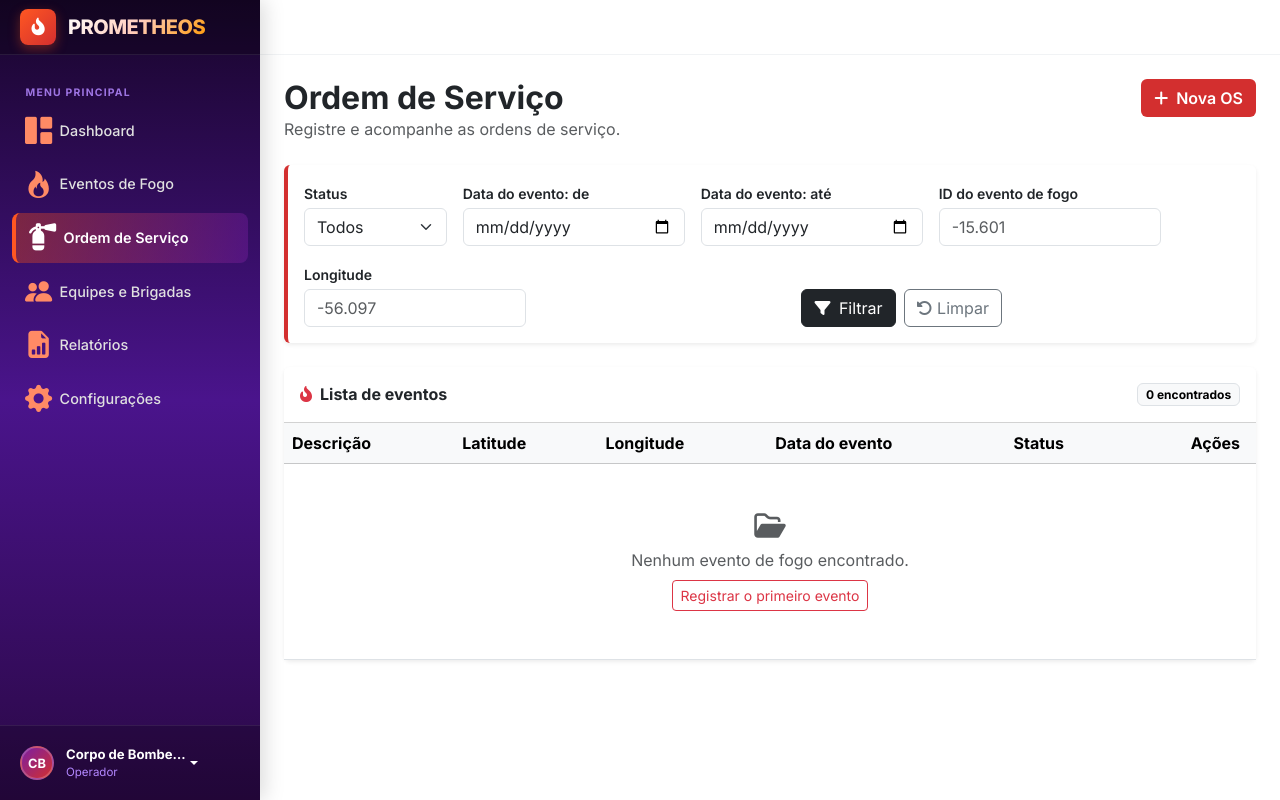
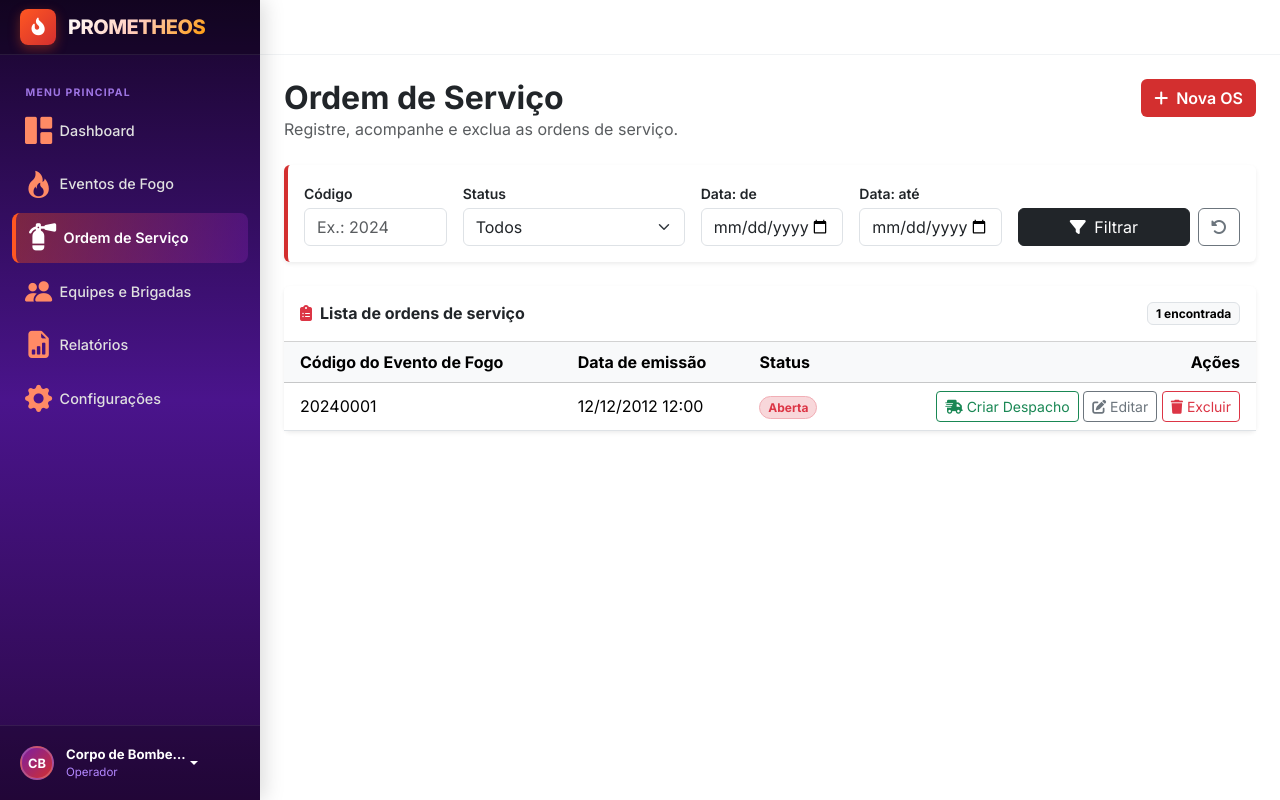
Before and after one commit to JuanPFRocha/Prometheos, a Django app: page /ordemServico/ in a window 1280 px wide. Run offline with Django 5.2, Linux system fonts and the light colour scheme; data comes from the database, SQL or seed files in the repository; both versions use the stored data as it was after the commit.

Commit message:
Adiciona quase completamente as OS, e termina os eventos de fogo

```diff
--- a/evento_fogo/models.py
+++ b/evento_fogo/models.py
@@ -25,7 +25,7 @@ class EventoFogo(models.Model):
 class OrdemServico(models.Model):
     id = models.IntegerField(primary_key=True)
     id_evento_fogo = models.OneToOneField(EventoFogo, on_delete=models.CASCADE)
-    data_emissao = models.DateField()
+    data_emissao = models.DateTimeField()
     estatus = models.CharField(choices=Estatus, default=Estatus.ABERTA)
 
     @property
--- a/evento_fogo/views.py
+++ b/evento_fogo/views.py
@@ -77,4 +77,60 @@ def editaEventoFogo(request, id=None):
 
 
 def ordemServico(request):
-    return render(request, 'evento_fogo/ordemServico.html')
+    ordens = OrdemServico.objects.all().order_by("-data_emissao")
+
+    filtros = {
+        "codigo" : request.GET.get("codigo", ""),
+        "estatus" : request.GET.get("estatus", ""),
+        "data_inicio" : request.GET.get("data_inicio", ""),
+        "data_fim" : request.GET.get("data_fim", "")
+    }
+
+    if filtros["codigo"]:
+        ordens = ordens.filter(id_evento_fogo__codigo=filtros["codigo"])
+    if filtros["estatus"]:
+        ordens = ordens.filter(estatus=filtros["estatus"])
+    if filtros["data_inicio"]:
+        ordens = ordens.filter(data_registro__date__gte=filtros["data_inicio"])
+    if filtros["data_fim"]:
+        ordens = ordens.filter(data_registro__date__lte=filtros["data_fim"])
+
+    contexto = {
+            "ordens" : ordens,
+            "filtros" : filtros,
+            "estatus_opcoes" : OrdemServico._meta.get_field("estatus").choices
+        }
+
+
+    return render(request, 'evento_fogo/ordemServico.html', contexto)
+
+def adicionaOrdemServico(request):
+    form = OrdemServicoForm(request.POST or None)
+
+    if form.is_valid():
+        form.save()
+        return redirect('ordemServico')
+
+    dicionario = {
+        "form" : form
+    }
+
+    return render (request, 'evento_fogo/adicionaOrdemServico.html', dicionario)
+
+def excluirOrdemServico(request, id=None):
+    os = OrdemServico.objects.get(pk = id)
+    os.delete()
+    return redirect('ordemServico')
+
+def editaOrdemServico(request, id=None):
+    os = OrdemServico.objects.get(pk = id)
+    form = OrdemServicoForm(request.POST or None, instance=os)
+
+    if form.is_valid():
+        form.save()
+        return redirect('ordemServico')
+
+    dicionario = {
+        "form" : form
+    }
+    return render(request, 'evento_fogo/editaOrdemServico.html', dicionario)
--- a/gestao/urls.py
+++ b/gestao/urls.py
@@ -8,5 +8,8 @@ urlpatterns = [
     path('eventoFogo/deletar/<id>', fogoViews.excluirEventoFogo, name='excluirEventoFogo'),
     path('eventoFogo/adicionar', fogoViews.adicionaEventofogo, name='adicionaEventoFogo'),
     path('eventoFogo/editar/<id>', fogoViews.editaEventoFogo, name='editaEventoFogo'),
-    path('ordemServico/', fogoViews.ordemServico, name='ordemServico')
+    path('ordemServico/', fogoViews.ordemServico, name='ordemServico'),
+    path('ordemServico/adicionar', fogoViews.adicionaOrdemServico, name='adicionaOrdemServico'),
+    path('ordemServico/deletar/<id>', fogoViews.excluirOrdemServico, name='excluirOrdemServico'),
+    path('ordemServico/editar/<id>', fogoViews.editaOrdemServico, name='editaOrdemServico')
 ]
--- a/templates/evento_fogo/editaEventoFogo.html
+++ b/templates/evento_fogo/editaEventoFogo.html
@@ -95,7 +95,7 @@
 
                         <div class="col-12 col-md-3 form-field-wrapper">
                             <label for="{{ form.codigo.id_for_label }}" class="form-label-custom">
-                                <i class="bi bi-hash text-danger me-1"></i>Código
+                                <i class="bi bi-fire text-danger me-1"></i>Código
                             </label>
                             <div>{{ form.codigo }}</div>
                             {% if form.codigo.errors %}
--- a/templates/evento_fogo/eventoFogo.html
+++ b/templates/evento_fogo/eventoFogo.html
@@ -115,7 +115,7 @@
                         {% endif %}
                     </td>
                     <td class="text-end pe-3 text-nowrap">
-                        <a href="{% url 'ordemServico' %}" class="btn btn-sm btn-outline-success"
+                        <a href="{% url 'adicionaOrdemServico' %}" class="btn btn-sm btn-outline-success"
                             title="Editar" aria-label="Criar Despacho {{ evento.pk }}">
                             <i class="fa-solid fa-pen-nib"></i> Criar OS
                         </a>
--- a/templates/evento_fogo/ordemServico.html
+++ b/templates/evento_fogo/ordemServico.html
@@ -1,6 +1,6 @@
 {% extends "layout.html" %}
 
-{% block title %}Eventos de Fogo · Prometheos{% endblock %}
+{% block title %}Ordens de Serviço · Prometheos{% endblock %}
 
 {% block content %}
 
@@ -8,9 +8,9 @@
 <div class="d-flex flex-wrap align-items-start justify-content-between gap-3 mb-4">
     <div>
         <h1 class="h2 fw-bold mb-0">Ordem de Serviço</h1>
-        <p class="text-muted mb-0">Registre e acompanhe as ordens de serviço.</p>
+        <p class="text-muted mb-0">Registre, acompanhe e exclua as ordens de serviço.</p>
     </div>
-    <a href="{% url 'adicionaEventoFogo' %}" class="btn text-white fw-semibold" style="background-color: #D32F2F;">
+    <a href="{% url 'adicionaOrdemServico' %}" class="btn text-white fw-semibold" style="background-color: #D32F2F;">
         <i class="fa-solid fa-plus me-1"></i> Nova OS
     </a>
 </div>
@@ -19,7 +19,14 @@
 <div class="card border-0 shadow-sm mb-4" style="border-left: 4px solid #D32F2F !important;">
     <div class="card-body p-3">
         <form method="get" class="row g-3 align-items-end">
+
             <div class="col-12 col-md-2">
+                <label for="filtro-codigo" class="form-label small fw-semibold mb-1">Código</label>
+                <input type="text" class="form-control" id="filtro-codigo" name="codigo"
+                       placeholder="Ex.: 2024" value="{{ filtros.codigo }}">
+            </div>
+
+            <div class="col-12 col-md-3">
                 <label for="filtro-estatus" class="form-label small fw-semibold mb-1">Status</label>
                 <select class="form-select" id="filtro-estatus" name="estatus">
                     <option value="">Todos</option>
@@ -28,33 +35,26 @@
                     {% endfor %}
                 </select>
             </div>
-            <div class="col-6 col-md-3">
-                <label for="filtro-inicio" class="form-label small fw-semibold mb-1">Data do evento: de</label>
+
+            <div class="col-12 col-md-2">
+                <label for="filtro-inicio" class="form-label small fw-semibold mb-1">Data: de</label>
                 <input type="date" class="form-control" id="filtro-inicio" name="data_inicio" value="{{ filtros.data_inicio }}">
             </div>
-            <div class="col-6 col-md-3">
-                <label for="filtro-fim" class="form-label small fw-semibold mb-1">Data do evento: até</label>
+
+            <div class="col-12 col-md-2">
+                <label for="filtro-fim" class="form-label small fw-semibold mb-1">Data: até</label>
                 <input type="date" class="form-control" id="filtro-fim" name="data_fim" value="{{ filtros.data_fim }}">
             </div>
 
-            <div class="col-6 col-md-3">
-                <label for="filtro-latitude" class="form-label small fw-semibold mb-1">ID do evento de fogo</label>
-                <input type="number" step="any" class="form-control" id="filtro-latitude" name="latitude"
-                       placeholder="-15.601" value="{{ filtros.latitude }}">
-            </div>
-            <div class="col-6 col-md-3">
-                <label for="filtro-longitude" class="form-label small fw-semibold mb-1">Longitude</label>
-                <input type="number" step="any" class="form-control" id="filtro-longitude" name="longitude"
-                       placeholder="-56.097" value="{{ filtros.longitude }}">
-            </div>
-            <div class="col-12 col-md-6 d-flex justify-content-md-end gap-2">
-                <button type="submit" class="btn btn-dark">
+            <div class="col-12 col-md-3 d-flex gap-2">
+                <button type="submit" class="btn btn-dark w-100">
                     <i class="fa-solid fa-filter me-1"></i> Filtrar
                 </button>
-                <a href="{% url 'eventoFogo' %}" class="btn btn-outline-secondary" title="Limpar filtros" aria-label="Limpar filtros">
-                    <i class="fa-solid fa-rotate-left"></i> Limpar
+                <a href="{% url 'ordemServico' %}" class="btn btn-outline-secondary" title="Limpar filtros" aria-label="Limpar filtros">
+                    <i class="fa-solid fa-rotate-left"></i>
                 </a>
             </div>
+
         </form>
     </div>
 </div>
@@ -63,66 +63,57 @@
 <div class="card border-0 shadow-sm">
     <div class="card-header bg-white d-flex align-items-center justify-content-between py-3">
         <h2 class="h6 fw-bold mb-0">
-            <i class="fa-solid fa-fire-flame-curved text-danger me-2"></i>Lista de eventos
+            <i class="fa-solid fa-clipboard-list text-danger me-2"></i>Lista de ordens de serviço
         </h2>
-        <span class="badge text-bg-light border">{{ eventos|length }} encontrado{{ eventos|length|pluralize }}</span>
+        <span class="badge text-bg-light border">{{ ordens|length }} encontrada{{ ordens|length|pluralize }}</span>
     </div>
 
     <div class="table-responsive">
         <table class="table table-hover align-middle mb-0">
             <thead class="table-light">
                 <tr>
-
-                    <th scope="col">Descrição</th>
-                    <th scope="col">Latitude</th>
-                    <th scope="col">Longitude</th>
-                    <th scope="col">Data do evento</th>
+                    <th scope="col" class="ps-3">Código do Evento de Fogo</th>
+                    <th scope="col">Data de emissão</th>
                     <th scope="col">Status</th>
                     <th scope="col" class="text-end pe-3">Ações</th>
                 </tr>
             </thead>
             <tbody>
-                {% for evento in eventos %}
+                {% for ordem in ordens %}
                 <tr>
-
-                    <td>{{ evento.descricao|truncatechars:60 }}</td>
-                    <td>{{ evento.latitude }}</td>
-                    <td>{{ evento.longitude }}</td>
-                    <td>{{ evento.data_registro|date:"d/m/Y H:i" }}</td>
+                    <td class="ps-3">{{ ordem.codigoFogo }}</td>
+                    <td>{{ ordem.data_emissao|date:"d/m/Y H:i" }}</td>
                     <td>
-                        {% if evento.estatus == "ABERTO" %}
-                        <span class="badge bg-danger-subtle text-danger border border-danger-subtle rounded-pill">{{ evento.get_estatus_display }}</span>
-                        {% elif evento.estatus == "COMBATE" %}
-                        <span class="badge bg-warning-subtle text-warning-emphasis border border-warning-subtle rounded-pill">{{ evento.get_estatus_display }}</span>
+                        {% if ordem.estatus == "ABERTA" %}
+                        <span class="badge bg-danger-subtle text-danger border border-danger-subtle rounded-pill">{{ ordem.get_estatus_display }}</span>
                         {% else %}
-                        <span class="badge bg-secondary-subtle text-secondary border border-secondary-subtle rounded-pill">{{ evento.get_estatus_display }}</span>
+                        <span class="badge bg-secondary-subtle text-secondary border border-secondary-subtle rounded-pill">{{ ordem.get_estatus_display }}</span>
                         {% endif %}
                     </td>
                     <td class="text-end pe-3 text-nowrap">
-
-                        <a href="" class="btn btn-sm btn-outline-success"
-                           title="Editar" aria-label="Criar Despacho {{ evento.pk }}">
-                            <i class="fa-solid fa-pen-nib"></i> Criar OS
+                        {# Troque o href abaixo pela rota de criar despacho quando ela existir #}
+                        <a href="#" class="btn btn-sm btn-outline-success"
+                           title="Criar despacho" aria-label="Criar despacho para a OS {{ ordem.id }}">
+                            <i class="fa-solid fa-truck-fast"></i> Criar Despacho
                         </a>
-                        <a href="{% url 'editaEventoFogo' evento.id %}" class="btn btn-sm btn-outline-secondary"
-                           title="Editar" aria-label="Editar evento {{ evento.pk }}">
+                        <a href="{% url 'editaOrdemServico' ordem.pk %}" class="btn btn-sm btn-outline-secondary"
+                           title="Editar" aria-label="Editar OS {{ ordem.id }}">
                             <i class="fa-solid fa-pen-to-square"></i> Editar
                         </a>
-                        <a href="{% url 'excluirEventoFogo' evento.id %}"
-                            class="btn btn-sm btn-outline-danger"
-                            onclick="return confirm('Excluir o evento?');"
-                            aria-label="Excluir evento {{ evento.id }}">
-                                <i class="fa-solid fa-trash"></i> Excluir
+                        <a href="{% url 'excluirOrdemServico' ordem.pk %}" class="btn btn-sm btn-outline-danger"
+                           onclick="return confirm('Excluir a ordem de serviço?');"
+                           title="Excluir" aria-label="Excluir OS {{ ordem.id }}">
+                            <i class="fa-solid fa-trash"></i> Excluir
                         </a>
                     </td>
                 </tr>
                 {% empty %}
                 <tr>
-                    <td colspan="7" class="text-center text-muted py-5">
+                    <td colspan="4" class="text-center text-muted py-5">
                         <i class="fa-regular fa-folder-open fs-3 d-block mb-2"></i>
-                        Nenhum evento de fogo encontrado.
+                        Nenhuma ordem de serviço encontrada.
                         <div class="mt-2">
-                            <a href="" class="btn btn-sm btn-outline-danger">Registrar o primeiro evento</a>
+                            <a href="" class="btn btn-sm btn-outline-danger">Registrar a primeira OS</a>
                         </div>
                     </td>
                 </tr>
@@ -132,34 +123,4 @@
     </div>
 </div>
 
-{# Confirmação de exclusão #}
-<div class="modal fade" id="modalExcluir" tabindex="-1" aria-labelledby="modalExcluirTitulo" aria-hidden="true">
-    <div class="modal-dialog modal-dialog-centered">
-        <form method="post" id="formExcluir" class="modal-content">
-            {% csrf_token %}
-            <div class="modal-header">
-                <h2 class="modal-title h5" id="modalExcluirTitulo">Excluir evento de fogo</h2>
-                <button type="button" class="btn-close" data-bs-dismiss="modal" aria-label="Fechar"></button>
-            </div>
-            <div class="modal-body">
-                <p class="mb-1">Você vai excluir o evento <strong id="excluirNome"></strong>.</p>
-                <p class="text-muted small mb-0">As ordens de serviço ligadas a ele também podem ser afetadas. Esta ação não pode ser desfeita.</p>
-            </div>
-            <div class="modal-footer">
-                <button type="button" class="btn btn-outline-secondary" data-bs-dismiss="modal">Cancelar</button>
-                <button type="submit" class="btn btn-danger">Excluir evento</button>
-            </div>
-        </form>
-    </div>
-</div>
-
-<script>
-    // Preenche o modal com o evento clicado
-    document.getElementById("modalExcluir").addEventListener("show.bs.modal", function (e) {
-        var botao = e.relatedTarget;
-        document.getElementById("formExcluir").action = botao.dataset.url;
-        document.getElementById("excluirNome").textContent = botao.dataset.nome;
-    });
-</script>
-
 {% endblock %}
```
Also changed, not shown: evento_fogo/forms.py (+24 -0 lines), templates/evento_fogo/adicionaOrdemServico.html (added, +151 -0 lines), templates/evento_fogo/editaOrdemServico.html (added, +146 -0 lines), db.sqlite3, evento_fogo/migrations/0005_alter_ordemservico_data_emissao.py (added).
